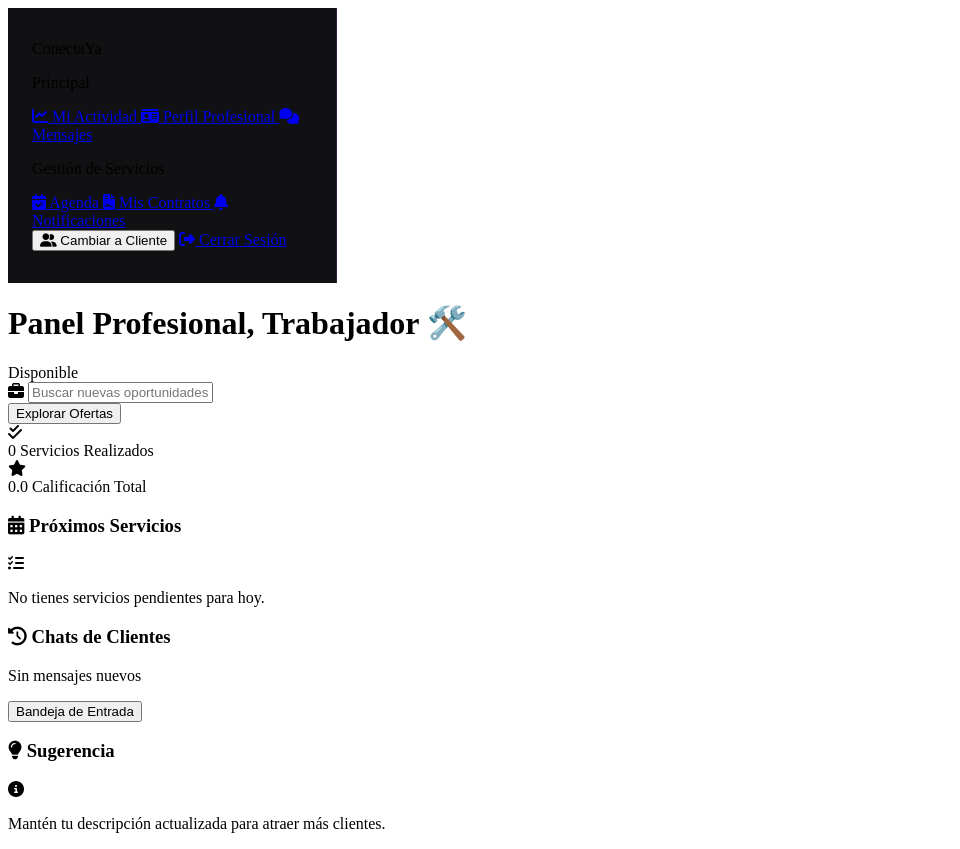
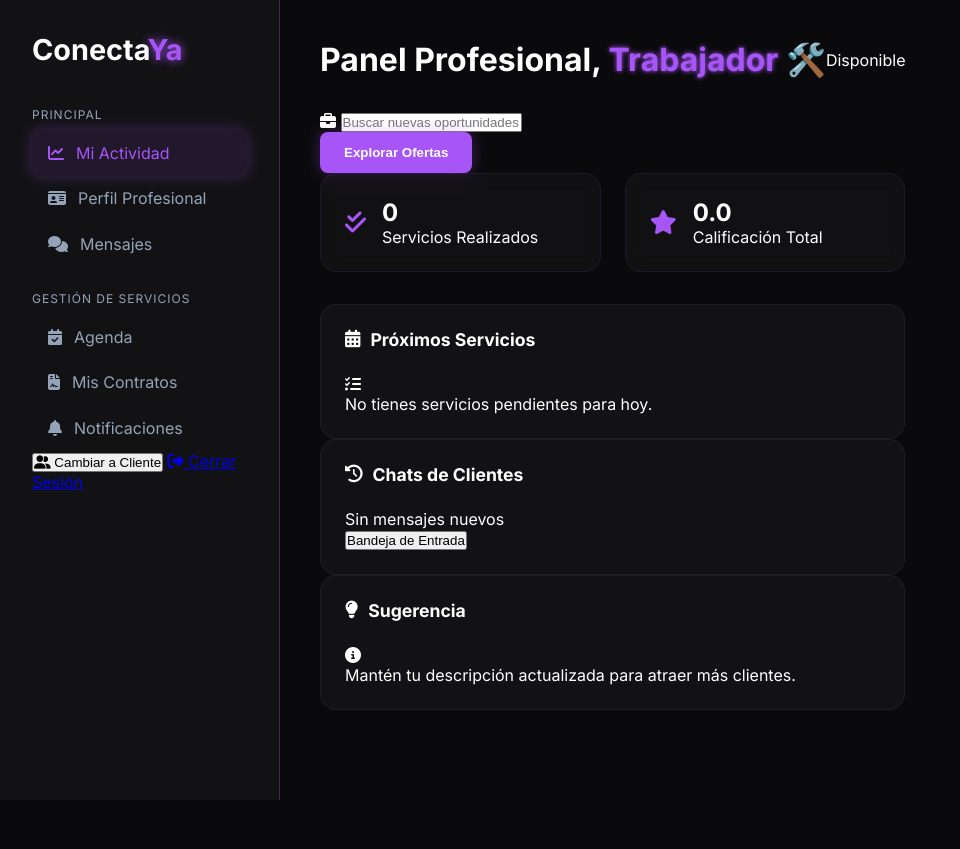
Before and after one commit to angelopez777/ConectaYa, a PHP site: page /frontend/html/dashboards/inicio-trabajador.html in a window 1280 px wide. Shown: the whole page, without its empty margins (0-960 px from the left). After the commit the page ends 800 px from the top, so only its background shows below. Run offline with PHP 8.4, Linux system fonts and the light colour scheme; data that the repository does not hold is empty.

Commit message:
Update dashboard-trabajador.css

```diff
--- a/Sourse-code/frontend/css/dashboard-trabajador.css
+++ b/Sourse-code/frontend/css/dashboard-trabajador.css
@@ -1,37 +1,154 @@
-/* REGLA DE ORO: FLEXBOX PARA EL LAYOUT */
-.dashboard-layout {
-    display: flex; /* Esto pone el sidebar al lado del contenido */
-    height: 100vh;
-    background-color: #0a0a0c;
+/* Registro de Colores y Variables - ConectaYa */
+:root {
+    --bg-main: #0a0a0c;
+    --bg-card: #121214;
+    --neon-purple: #a855f7;
+    --neon-purple-dim: rgba(168, 85, 247, 0.3);
+    --text-primary: #ffffff;
+    --text-secondary: #94a3b8;
+    --shadow-neon: 0 0 15px var(--neon-purple-dim);
 }
 
+* {
+    margin: 0;
+    padding: 0;
+    box-sizing: border-box;
+}
+
+body {
+    background-color: var(--bg-main);
+    color: var(--text-primary);
+    font-family: 'Inter', sans-serif;
+    display: flex;
+}
+
+/* Sidebar Estilo Premium */
 .sidebar {
     width: 280px;
-    background: #111114;
-    border-right: 1px solid rgba(168, 85, 247, 0.2);
-    display: flex;
-    flex-direction: column;
-    padding: 2rem 1.5rem;
+    height: 100vh;
+    background: var(--bg-card);
+    border-right: 1px solid var(--neon-purple-dim);
+    padding: 2rem;
+    position: fixed;
 }
 
-.main-viewport {
-    flex: 1; /* Esto hace que el contenido ocupe el resto del ancho */
-    padding: 3rem;
-    overflow-y: auto;
+.logo-neon {
+    font-size: 1.8rem;
+    font-weight: 700;
+    margin-bottom: 2.5rem;
 }
 
-/* ESTÉTICA NEÓN */
-.avatar-neon {
-    width: 55px;
-    height: 55px;
-    border-radius: 50%;
-    border: 2px solid #a855f7;
-    box-shadow: 0 0 15px rgba(168, 85, 247, 0.5);
+.logo-neon span {
+    color: var(--neon-purple);
+    text-shadow: 0 0 10px var(--neon-purple);
 }
 
-.card-glass {
-    background: linear-gradient(145deg, #16161a, #0a0a0c);
-    border: 1px solid rgba(168, 85, 247, 0.2);
-    border-radius: 20px;
-    padding: 25px;
+.menu-label {
+    color: var(--text-secondary);
+    font-size: 0.75rem;
+    text-transform: uppercase;
+    letter-spacing: 1px;
+    margin: 1.5rem 0 0.5rem;
 }
+
+.menu-item {
+    display: flex;
+    align-items: center;
+    gap: 12px;
+    padding: 0.8rem 1rem;
+    color: var(--text-secondary);
+    text-decoration: none;
+    border-radius: 8px;
+    transition: 0.3s ease;
+}
+
+.menu-item:hover, .menu-item.active {
+    background: rgba(168, 85, 247, 0.1);
+    color: var(--neon-purple);
+    box-shadow: var(--shadow-neon);
+}
+
+/* Contenedor Principal */
+.main-content {
+    margin-left: 280px;
+    width: calc(100% - 280px);
+    padding: 2.5rem;
+}
+
+/* Encabezado */
+.content-header {
+    display: flex;
+    justify-content: space-between;
+    align-items: center;
+    margin-bottom: 2rem;
+}
+
+.neon-text {
+    color: var(--neon-purple);
+    text-shadow: 0 0 5px var(--neon-purple);
+}
+
+/* Grid de Estadísticas */
+.stats-row {
+    display: grid;
+    grid-template-columns: repeat(auto-fit, minmax(200px, 1fr));
+    gap: 1.5rem;
+    margin-bottom: 2rem;
+}
+
+.stat-card-glass {
+    background: rgba(255, 255, 255, 0.03);
+    backdrop-filter: blur(10px);
+    border: 1px solid rgba(168, 85, 247, 0.1);
+    padding: 1.5rem;
+    border-radius: 16px;
+    display: flex;
+    align-items: center;
+    gap: 1rem;
+}
+
+.stat-icon {
+    font-size: 1.5rem;
+    color: var(--neon-purple);
+}
+
+.stat-number {
+    display: block;
+    font-size: 1.5rem;
+    font-weight: 700;
+}
+
+/* Tarjetas de Contenido */
+.premium-card {
+    background: var(--bg-card);
+    border-radius: 16px;
+    border: 1px solid rgba(255, 255, 255, 0.05);
+    padding: 1.5rem;
+    height: 100%;
+}
+
+.card-header h3 {
+    font-size: 1.1rem;
+    display: flex;
+    align-items: center;
+    gap: 10px;
+    margin-bottom: 1.5rem;
+}
+
+/* Botones */
+.btn-action-neon {
+    background: var(--neon-purple);
+    color: white;
+    border: none;
+    padding: 0.8rem 1.5rem;
+    border-radius: 8px;
+    font-weight: 600;
+    cursor: pointer;
+    box-shadow: var(--shadow-neon);
+    transition: 0.3s;
+}
+
+.btn-action-neon:hover {
+    transform: translateY(-2px);
+    box-shadow: 0 0 20px var(--neon-purple);
+}
```
